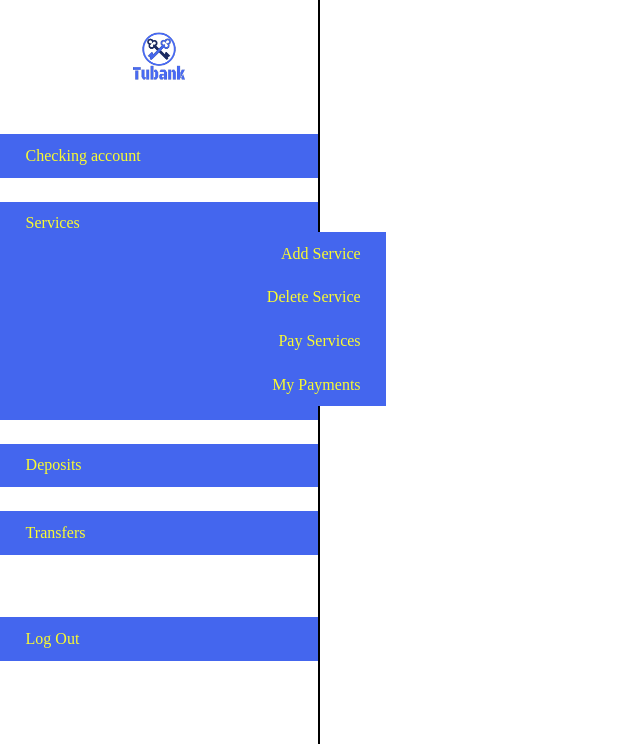
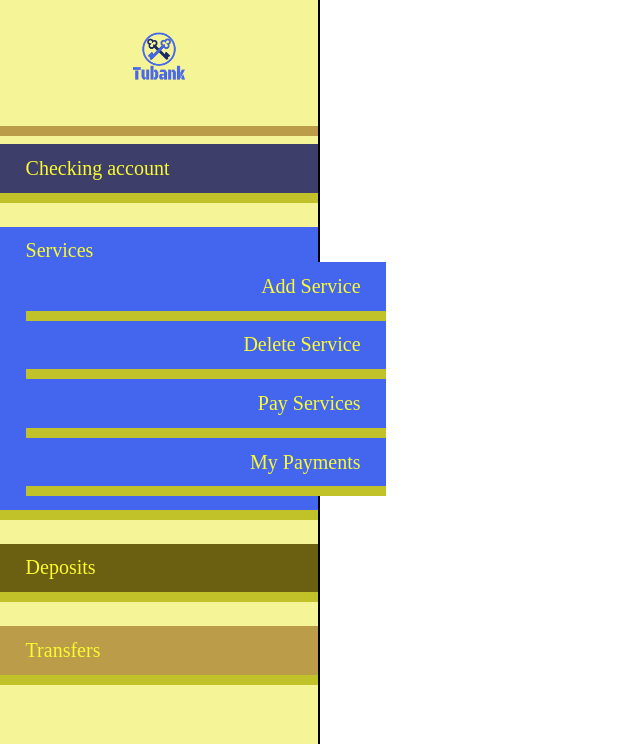
Before and after one commit to rdmadeira/nucbanking-tubank, a plain HTML site: page public/user/home.html in a window 1280 px wide. Both pictures are taken after a click on the item "Services". Shown: the top 744 px of the page, without its empty margins (0-640 px from the left). Drawn offline with Linux system fonts and the light colour scheme.

Commit message:
add new logos and styling colors

```diff
--- a/public/user/home.html
+++ b/public/user/home.html
@@ -15,33 +15,36 @@
         </div>
         <nav id="menu">
             <ul>
-                <li id="checking-li">
+                <li id="checking-li" class="dark-blue">
                     Checking account
                     <ul id="checking-ul" class="displayNone">
-                        <li id="balance-amount">Balance Amount</li>
-                        <li id="cbu">CBU Number</li>
+                        <li id="balance-amount" class="dark-blue">Balance Amount</li>
+                        <li id="cbu" class="dark-blue">CBU Number</li>
                     </ul>
                 </li>
-                <li id="services-li">
+                <li id="services-li" class="marine-blue">
                     Services
                     <ul id="services-ul" class="displayNone">
-                        <li>Add Service</li>
-                        <li>Delete Service</li>
-                        <li>Pay Services</li>
-                        <li>My Payments</li>
+                        <li class="marine-blue">Add Service</li>
+                        <li class="marine-blue">Delete Service</li>
+                        <li class="marine-blue">Pay Services</li>
+                        <li class="marine-blue">My Payments</li>
                     </ul>
                 </li>
-                <li id="deposits-li">
+                <li id="deposits-li" class="antique-bronze">
                     Deposits
                     <ul id="deposits-ul" class="displayNone">
-                        <li>Own Account</li>
-                        <li>Another Account</li>
+                        <li class="antique-bronze">Own Account</li>
+                        <li class="antique-bronze">Another Account</li>
                     </ul>
                 </li>
-                <li id="transfers-li">Transfers</li>
+                <li id="transfers-li" class="canva-2">Transfers</li>
                 <li id="logout">Log Out</li>
             </ul>
         </nav>
+        <div id="logo-2-ctn">
+            <img src="../../assets/1.png" alt="" width="35%">
+        </div>
     </aside>
     <main id="content-container">
         <iframe id="content-iframe" src="./welcome.html">
--- a/styles/user/home.css
+++ b/styles/user/home.css
@@ -20,7 +20,7 @@ aside {
     width: 25%;
     border-right: double black 2px;
     padding: 30px 0;
-    /* background: var(--maximum-yellow); */
+    background: var(--lemon-yellow-crayola);
 }
 main {
     width: 75%;
@@ -32,6 +32,11 @@ main {
 }
 nav {
     width: 100%;
+    border-top-color: var(--canva-2);
+    border-top-style: solid;
+    border-top-width: 10px;
+    border-bottom: solid 10px var(--canva-2);
+    padding-bottom: 10px;
 }
 nav>ul {
     display: flex;
@@ -51,11 +56,30 @@ nav>ul {
 nav li {
     width: 100%;
     padding: 1vw 2vw;
-    background: var(--ultramarine-blue);
+    /* background: var(--ultramarine-blue); */
     color: var(--maximum-yellow);
+    font-size: min(2vw,20px);
+    border-bottom: 10px solid var(--acid-green);
+}
+.dark-blue {
+    background-color: var(--canva-4);
+}
+.marine-blue {
+    background-color: var(--ultramarine-blue);
+}
+.antique-bronze {
+    background-color: var(--antique-bronze);
+}
+.canva-2 {
+    background-color: var(--canva-2);
 }
 #logout {
     margin-top: 3vw;
+    background-color: var(--space-cadet);
+}
+#logo-2-ctn {
+    text-align: center;
+    margin-top: 35px;
 }
 nav li:hover {
     cursor: pointer;
@@ -75,7 +99,6 @@ nav li:hover {
     margin: 0;
 }
 #content-main {
-    /* background-color: var(--background-logo); */
     color: var(--ultramarine-blue);
     width: 100%;
     row-gap: 50px;
@@ -102,7 +125,7 @@ div#content {
     width: 80px;
     position: absolute;
     top: -44px;
-    background: #ffffff;
+
     z-index: 2;
     border-radius: 50%;
 }
--- a/styles/user/index.css
+++ b/styles/user/index.css
@@ -5,10 +5,18 @@
 --sky-blue-crayola: rgba(83, 214, 246, 1);
 --maximum-yellow: rgba(250, 251, 48, 1);
 --acid-green: rgba(193, 194, 41, 1);
---salmon: rgba(245, 123, 112, 1);
 --bone: rgba(233, 224, 208,1);
---background-logo: rgba(250 251 48 / 44%);
 --white: rgba(255, 255, 255, 1);
+/* CSS HEX */
+--lemon-yellow-crayola: #F5F597ff;
+--icterine: #EDEB6Cff;
+--antique-bronze: #6B5F11ff;
+--satin-sheen-gold: #C4A040ff;
+--khaki-x-11-light-khaki: #E9E18Aff;
+--canva-1: #e4dd8d;
+--canva-2: #ba9c49;
+--canva-3: #efed6d;
+--canva-4: #3d3e69;
 }
 
 * {
@@ -75,14 +83,14 @@ div.content {
 }
 .register-form label {
     display: block;
-    font-size: max(2.5vw,17px);
+    font-size: min(max(2.5vw,17px),22px);
     margin-bottom: 2px;
 }
 .register-form input {
     align-self: center;
     padding: 5px 7px;
-    background-color: var(--background-logo);
-    border: solid 1px var(--salmon);
+    background-color: var(--white);
+    border: solid 1px var(--acid-green);
     border-radius: 5px;
 }
 .register-form button {
```
Also changed, not shown: public/user/addservice.html (+1 -1 lines), public/user/balance.html (+1 -1 lines), public/user/cbu.html (+1 -1 lines), public/user/delservices.html (+1 -1 lines), public/user/depositowner.html (+1 -1 lines), public/user/payservices.html (+1 -1 lines), public/user/servicesproofs.html (+1 -1 lines), public/user/transfers.html (+1 -1 lines), assets/1.png (added), assets/3.png (added), assets/4.png (added), assets/Untitled (Logo).svg (added), assets/background.png (added), assets/image-hero-con-overlay.PNG (added), 2 more files.
